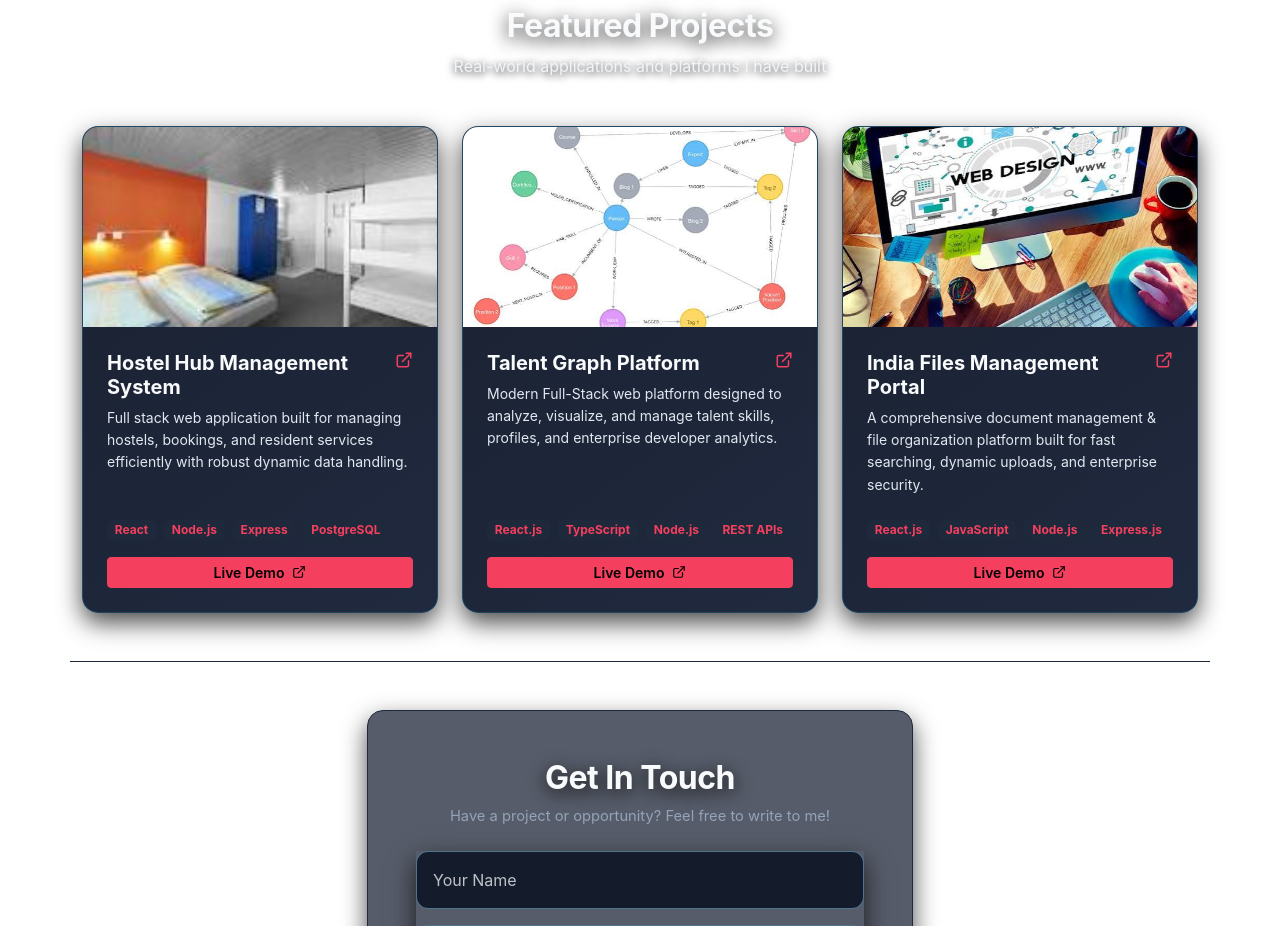
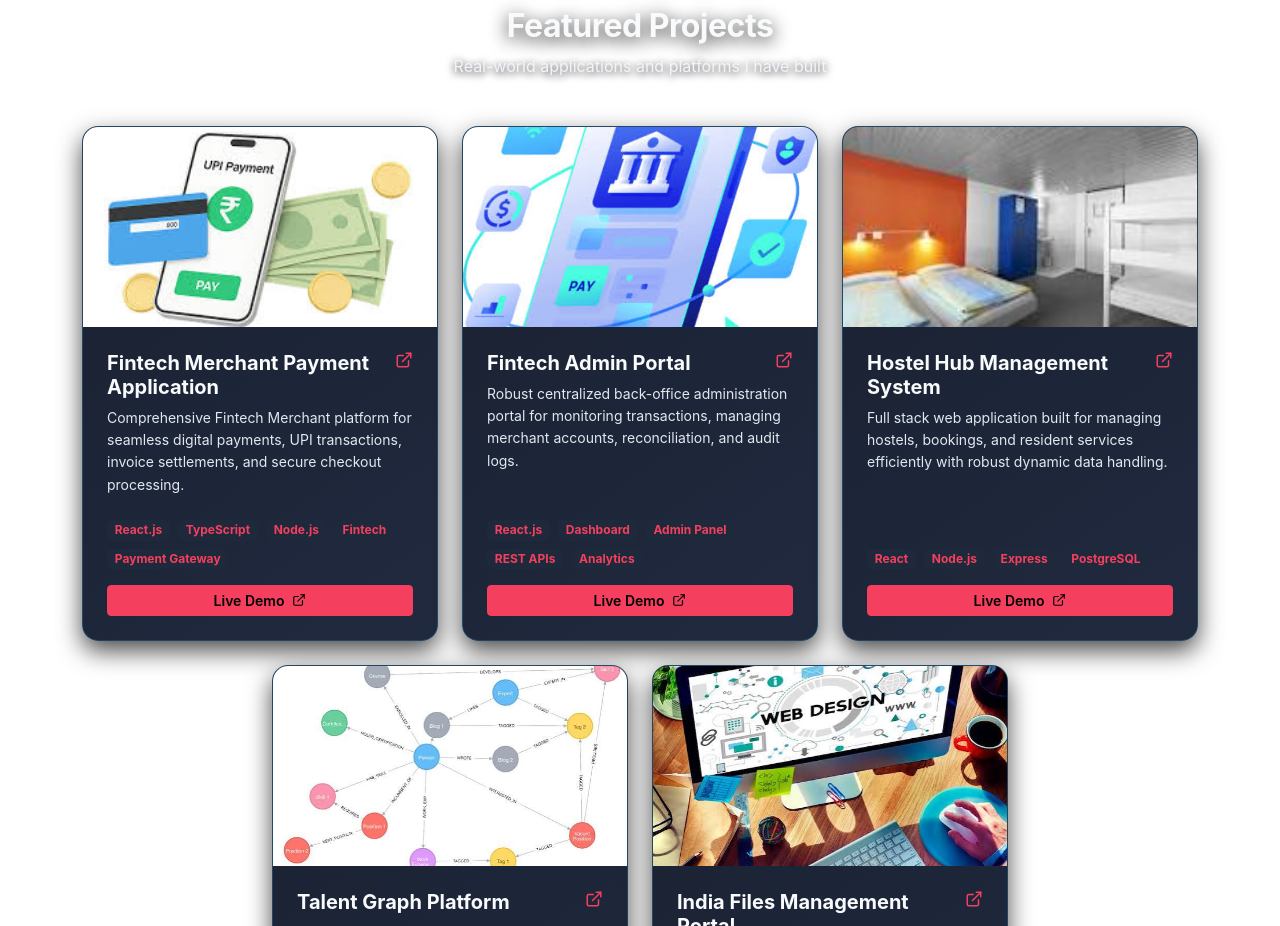
Before and after one commit to lakshmimulinti/portfolio-v2, a React (Create React App) app in the folder lakshmi-dev-portfolio/: page / in a window 1280 px wide. Shown: the part 4080-5006 px from the top of the page. Built offline with nearby package versions, Linux system fonts and the light colour scheme.

Commit message:
feat: add Fintech project items with images and descriptions to Portfolio component

```diff
--- a/lakshmi-dev-portfolio/src/components/Portfolio.tsx
+++ b/lakshmi-dev-portfolio/src/components/Portfolio.tsx
@@ -6,6 +6,8 @@ import { ExternalLink } from 'lucide-react';
 import hostelImg from '../assets/hostel.png';
 import talentImg from '../assets/talent.png';
 import webDesignImg from '../assets/websitesdesign.png';
+import fintechMerchantImg from '../assets/fintechimages.jpg';
+import fintechAdminImg from '../assets/fintechimage.jpg';
 
 interface ProjectItem {
   id: string;
@@ -18,6 +20,24 @@ interface ProjectItem {
 }
 
 const projectData: ProjectItem[] = [
+  {
+    id: 'proj-fintech-merchant',
+    title: 'Fintech Merchant Payment Application',
+    description: 'Comprehensive Fintech Merchant platform for seamless digital payments, UPI transactions, invoice settlements, and secure checkout processing.',
+    tags: ['React.js', 'TypeScript', 'Node.js', 'Fintech', 'Payment Gateway'],
+    image: fintechMerchantImg,
+    liveUrl: 'https://payment-frontend-omx4.onrender.com/',
+    objectPosition: 'center'
+  },
+  {
+    id: 'proj-fintech-admin',
+    title: 'Fintech Admin Portal',
+    description: 'Robust centralized back-office administration portal for monitoring transactions, managing merchant accounts, reconciliation, and audit logs.',
+    tags: ['React.js', 'Dashboard', 'Admin Panel', 'REST APIs', 'Analytics'],
+    image: fintechAdminImg,
+    liveUrl: 'https://vvn-admin-frontend.onrender.com',
+    objectPosition: 'center'
+  },
   {
     id: 'proj-1',
     title: 'Hostel Hub Management System',
```
Also changed, not shown: lakshmi-dev-portfolio/src/assets/fintechimage.jpg (added), lakshmi-dev-portfolio/src/assets/fintechimages.jpg (added).
